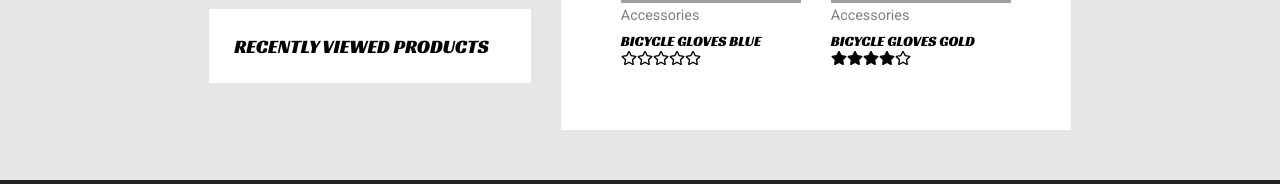
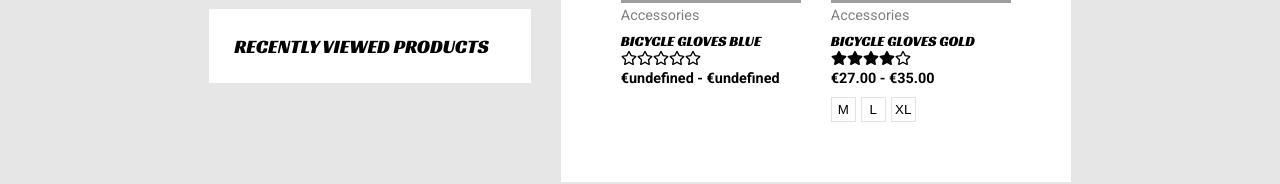
Before and after one commit to RobVerplanke/cycle-shop-mock, a React (Vite) app: page /product-category/accessories in a window 1280 px wide. Shown: the part 497-681 px from the top of the page. Built offline with nearby package versions, Linux system fonts and the light colour scheme; grey boxes are pictures that could not be loaded.

Commit message:
chore: create the pricing options on productcard
Show the corresponding price if a variant is selected.
Show a pricing range from lowest to highest price when no variant is
selected.
Style the buttons on hover and active.

```diff
--- a/src/app/store.ts
+++ b/src/app/store.ts
@@ -3,6 +3,7 @@ import bikeReducer from '../features/products/bikeSlice';
 import accessoiryReducer from '../features/products/accessorySlice';
 import reviewReducer from '../features/reviews/reviewSlice';
 import cartReducer from '../features/cart/cartSlice';
+import variablePriceSlice from '../features/prices/variablePriceSlice';
 
 const store = configureStore({
   reducer: {
@@ -10,6 +11,7 @@ const store = configureStore({
     accessories: accessoiryReducer,
     cart: cartReducer,
     reviews: reviewReducer,
+    prices: variablePriceSlice,
   },
 });
 
--- a/src/components/ProductCard.tsx
+++ b/src/components/ProductCard.tsx
@@ -1,7 +1,8 @@
-import { Bicycle, Accessory } from '../types/Product';
+import { ProductItem } from '../types/Product';
+import ProductPrice from './shop/ProductPrice';
 import ProductRating from './shop/ProductRating';
 
-export function ProductCard({ product }: { product: Accessory | Bicycle }) {
+export function ProductCard({ product }: { product: ProductItem }) {
   return (
     <div className="card">
       <div className="card__thumbnail">
@@ -16,7 +17,9 @@ export function ProductCard({ product }: { product: Accessory | Bicycle }) {
       <div>
         <ProductRating id={product.id} type={product.type} />
       </div>
-      {/* <p>€{product.price}</p> */}
+      <div className="card__price">
+        <ProductPrice product={product} />
+      </div>
       {/* <p>{variants}</p> */}
     </div>
   );
--- /dev/null
+++ b/src/components/shop/ProductPrice.tsx
@@ -0,0 +1,23 @@
+import { ProductItem, Bicycle } from '../../types/Product';
+import ProductPriceVariable from './ProductPriceVariable';
+
+export default function productPrice({ product }: { product: ProductItem }) {
+  // Typeguard to check if the product has a fixed price or a variable price
+  function hasFixedPrice(product: ProductItem): product is Bicycle {
+    return (product as Bicycle).price !== undefined;
+  }
+
+  // If a fixed price is available in the product data, display that price,
+  // otherwise render the variable price component, which will display different prices
+  return (
+    <div className="price">
+      {hasFixedPrice(product) ? (
+        <div className="price__value">
+          <div>€{product.price}</div>
+        </div>
+      ) : (
+        <ProductPriceVariable product={product} />
+      )}
+    </div>
+  );
+}
--- /dev/null
+++ b/src/components/shop/ProductPriceVariable.tsx
@@ -0,0 +1,81 @@
+import { useEffect, useState } from 'react';
+import { ProductItem } from '../../types/Product';
+import { RootState } from '../../app/store';
+import { useSelector } from 'react-redux';
+
+export default function ProductPriceVariable({
+  product,
+}: {
+  product: ProductItem;
+}) {
+  // First get a list of all variable prices
+  const variantsList = useSelector((state: RootState) => state.prices.variants);
+
+  // Select the corresponding variants for this product
+  const productVariants = variantsList.filter(
+    (variant) => variant.accessory_id === product.id
+  );
+
+  // Create a list with all product size variants
+  const productSizes = productVariants.map((variant) => variant.size);
+
+  // Select the lowest and highest price variant for this specific product
+  const lowestPrice = productVariants[0]?.price.toFixed(2);
+  const highestPrice =
+    productVariants[productVariants.length - 1]?.price.toFixed(2);
+  const priceRange = `€${lowestPrice} - €${highestPrice}`;
+
+  // Price(s) to be displayed, by default show the lowest and the highest price
+  const [activeVariant, setActiveVariant] = useState<string>('');
+  const [price, setPrice] = useState(priceRange);
+
+  // Adjust the displayed price, based on the selected price variant
+  function handleClick(e: React.MouseEvent<HTMLButtonElement, MouseEvent>) {
+    e.preventDefault();
+
+    // Get the choosen size
+    const clickedSize = e.currentTarget.id;
+
+    if (activeVariant === clickedSize) {
+      setActiveVariant('');
+    } else {
+      setActiveVariant(clickedSize);
+    }
+
+    // Get the corresponding price for the choosen variant
+    const selectedPrice = productVariants
+      .filter((variant) => variant.size === e.currentTarget.id)[0]
+      .price.toFixed(2);
+
+    // Set price to be displayed
+    setPrice(`€${selectedPrice}`);
+  }
+
+  // Show pricing range when a choosen variant is unselected again
+  useEffect(() => {
+    if (activeVariant === '') setPrice(priceRange);
+  }, [activeVariant, priceRange]);
+
+  return (
+    <>
+      <div className="price__value">{price}</div>
+      <div className="price__selection">
+        {productSizes.map((size) => {
+          return (
+            <button
+              className={
+                size === activeVariant
+                  ? 'price__variant-button--active'
+                  : 'price__variant-button'
+              }
+              id={size}
+              onClick={handleClick}
+            >
+              {size}
+            </button>
+          );
+        })}
+      </div>
+    </>
+  );
+}
--- /dev/null
+++ b/src/features/prices/variablePriceSlice.ts
@@ -0,0 +1,32 @@
+import { createSlice } from '@reduxjs/toolkit';
+
+const initialState = {
+  variants: [
+    {
+      id: 1,
+      accessory_id: 2,
+      size: 'M',
+      price: 27.0,
+    },
+    {
+      id: 2,
+      accessory_id: 2,
+      size: 'L',
+      price: 30.0,
+    },
+    { id: 3, accessory_id: 2, size: 'XL', price: 35.0 },
+  ],
+};
+
+const variablePriceSlice = createSlice({
+  name: 'prices',
+  initialState,
+  reducers: {
+    addPrice: (state, action) => {
+      state.variants.push(action.payload);
+    },
+  },
+});
+
+export const { addPrice } = variablePriceSlice.actions;
+export default variablePriceSlice.reducer;
--- a/src/pages/Shop.tsx
+++ b/src/pages/Shop.tsx
@@ -1,6 +1,6 @@
 import { useSelector } from 'react-redux';
 import { RootState } from '../app/store';
-import { Accessory, Bicycle } from '../types/Product';
+import { ProductItem } from '../types/Product';
 import { Link, useParams } from 'react-router-dom';
 import { capitalizeString } from '../utils/helperFunctions';
 import { ProductCard } from '../components/ProductCard';
@@ -62,7 +62,7 @@ function ProductList() {
             </div>
           </div>
           <div className="shop__productlist">
-            {productList.map((product: Accessory | Bicycle) => {
+            {productList.map((product: ProductItem) => {
               return <ProductCard key={product.id} product={product} />;
             })}
           </div>
--- a/src/scss/globals/_colors.scss
+++ b/src/scss/globals/_colors.scss
@@ -273,3 +273,21 @@
     color: gray;
   }
 }
+
+.price {
+  &__variant-button {
+    background-color: white;
+    border: 1px solid rgb(226, 226, 226);
+    transition: border 300ms ease-out;
+
+    &:hover {
+      border: 1px solid gray;
+    }
+
+    &--active {
+      background-color: white;
+      border: 1px solid gray;
+      transition: border 300ms ease-out;
+    }
+  }
+}
--- a/src/scss/globals/_typography.scss
+++ b/src/scss/globals/_typography.scss
@@ -133,3 +133,10 @@ a,
     font-weight: 700;
   }
 }
+
+.price {
+  &__value {
+    font-weight: 700;
+    font-size: 0.9em;
+  }
+}
--- a/src/scss/layout/_productcard.scss
+++ b/src/scss/layout/_productcard.scss
@@ -11,3 +11,21 @@
     height: 25px;
   }
 }
+
+.price {
+  display: flex;
+  flex-direction: column;
+  gap: 10px;
+
+  &__selection {
+    display: flex;
+    gap: 5px;
+  }
+
+  &__selection button {
+    cursor: pointer;
+    width: 25px;
+    height: 25px;
+    padding: 2px;
+  }
+}
--- a/src/types/Product.ts
+++ b/src/types/Product.ts
@@ -17,3 +17,5 @@ export type Accessory = {
   category: string;
   image_url: string;
 };
+
+export type ProductItem = Bicycle | Accessory;
```
